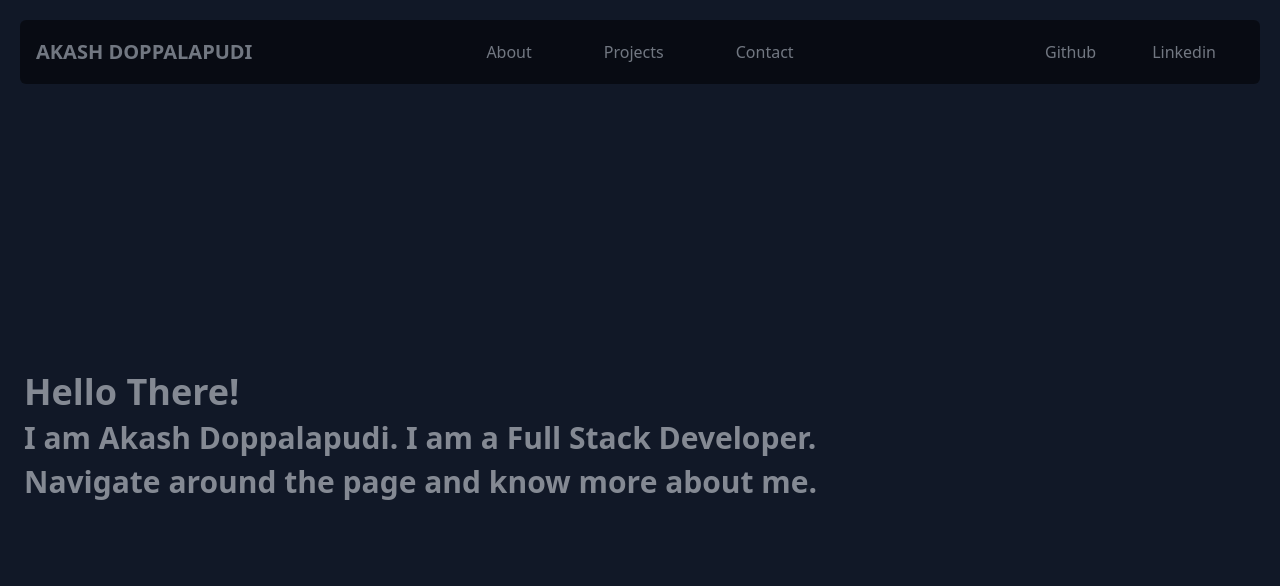
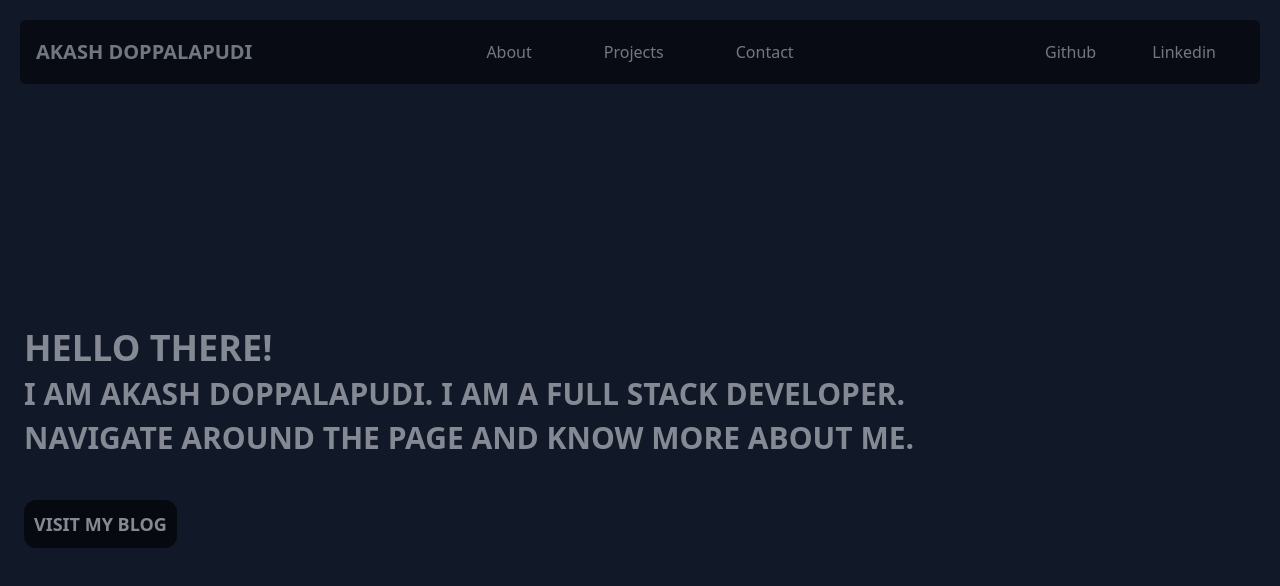
Before and after one commit to akashdoppalapudi/akashdoppalapudi-portfolio, a Next.js app: page / in a window 1280 px wide. Shown: the top 586 px of the page. Built offline with nearby package versions, Linux system fonts and the light colour scheme.

Commit message:
added link to my blog and added styles to navbar
Created a button with <a> tag and provied underine for github and linked
in links on hovering.

```diff
--- a/components/NavBar.js
+++ b/components/NavBar.js
@@ -89,7 +89,7 @@ const NavBar = ({ page }) => {
 				</div>
 				<div className="md:col-span-2 md:flex md:justify-end">
 					<div
-						className="my-3 md:mx-6 md:my-0 cursor-pointer p-1"
+						className="my-3 md:mx-6 md:my-0 cursor-pointer p-1 hover:underline transform transition ease-in-out duration-100"
 						onClick={() =>
 							window.open('https://github.com/akashdoppalapudi', '_blank')
 						}
@@ -97,7 +97,7 @@ const NavBar = ({ page }) => {
 						Github
 					</div>
 					<div
-						className="my-3 md:mx-6 md:my-0 cursor-pointer p-1"
+						className="my-3 md:mx-6 md:my-0 cursor-pointer p-1 hover:underline transform transition ease-in-out duration-100"
 						onClick={() =>
 							window.open(
 								'https://www.linkedin.com/in/akashdoppalapudi/',
--- a/pages/index.js
+++ b/pages/index.js
@@ -13,13 +13,20 @@ export default function Home() {
 			<NavBar />
 			<main className="p-1 flex flex-grow items-center opacity-60">
 				<div className="text-lg md:text-3xl font-bold animate-pan-in-from-left">
-					<h2 className="text-xl md:text-4xl py-1">Hello There!</h2>
-					<h2 className="py-1">
+					<h2 className="uppercase text-xl md:text-4xl py-1">Hello There!</h2>
+					<h2 className="uppercase py-1">
 						I am Akash Doppalapudi. I am a Full Stack Developer.
 					</h2>
-					<h2 className="py-1">
+					<h2 className="uppercase py-1">
 						Navigate around the page and know more about me.
 					</h2>
+					<a
+						href="https://akashdoppalapudi.hashnode.dev"
+						target="_blank"
+						className="md:border-2 float-right mt-10 mr-10 md:float-left md:mr-0 md:border-black hover:bg-gray-900 bg-black rounded-xl p-2 text-lg md:text:xl cursor-pointer font-bold uppercase hover:scale-95 transform transition ease-in-out duration-100"
+					>
+						Visit My Blog
+					</a>
 				</div>
 			</main>
 		</div>
```
